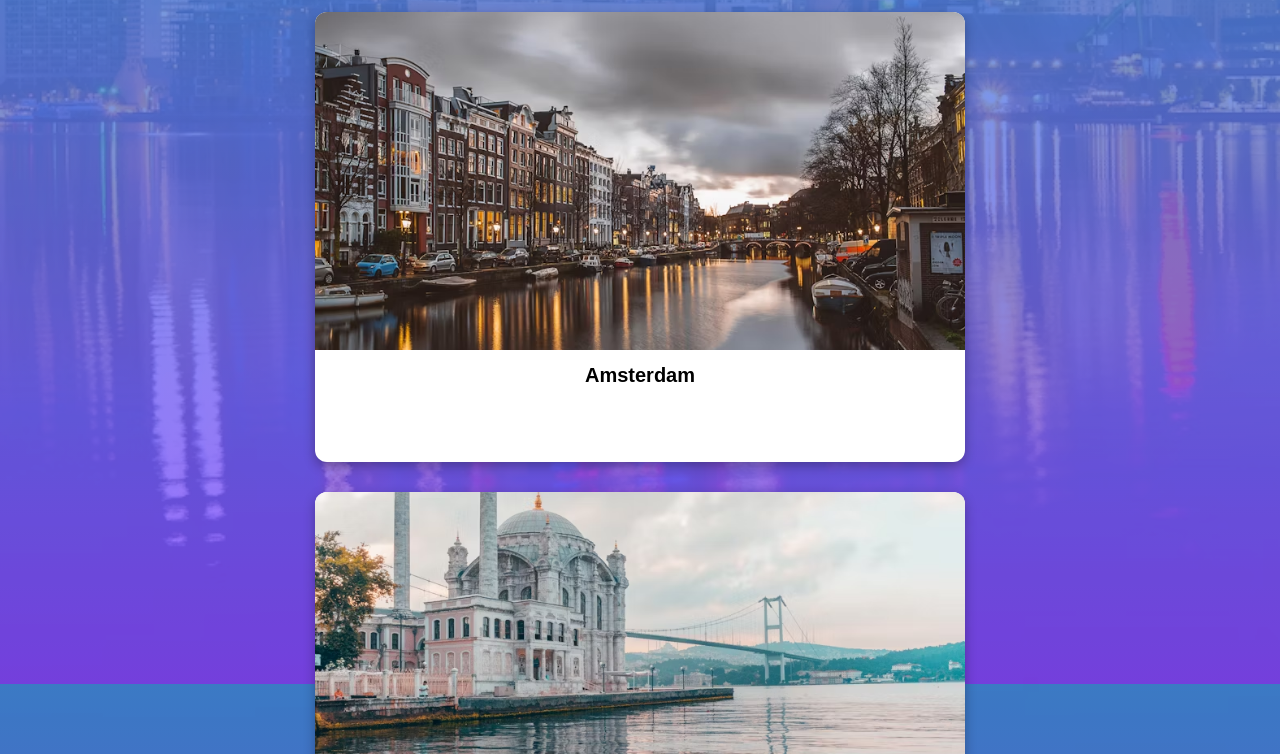
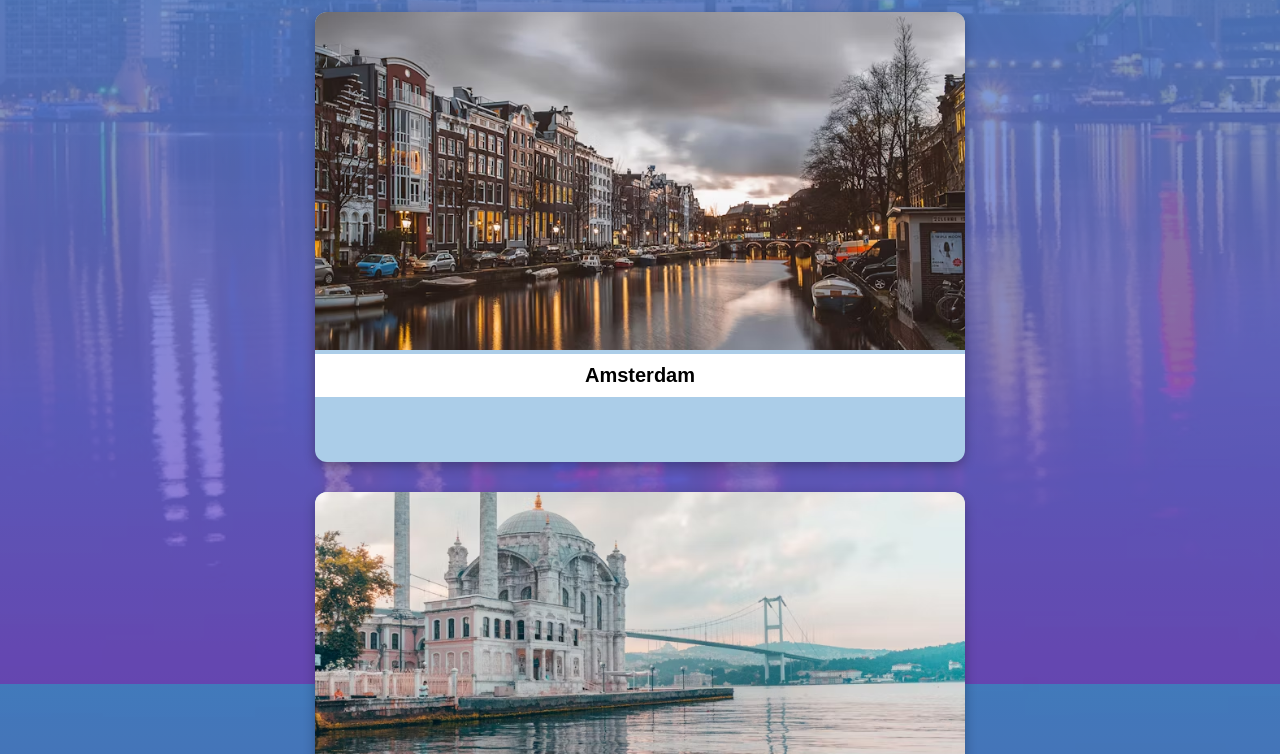
Before and after one commit to nan0silver/TravelWorldcupGame, a plain HTML site: page index.html in a window 1280 px wide. Shown: the part 116-870 px from the top of the page. Drawn offline with Linux system fonts and the light colour scheme.

```diff
--- a/index.html
+++ b/index.html
@@ -31,7 +31,7 @@
 
       /* 🎨 배경 스타일 */
       body {
-        background: linear-gradient(to bottom, #4a90e2, #9147ff);
+        background: linear-gradient(to bottom, #5290d6, #7f4fc8);
         background-attachment: fixed;
         text-align: center;
         padding: 20px;
@@ -85,7 +85,7 @@
         box-shadow: 0 4px 12px rgba(0, 0, 0, 0.3);
         transition: transform 0.3s ease-in-out;
         cursor: pointer;
-        background: white;
+        background: rgb(171, 205, 232);
         color: black;
       }
 
```
Also changed, not shown: images/London.jpg (added).
